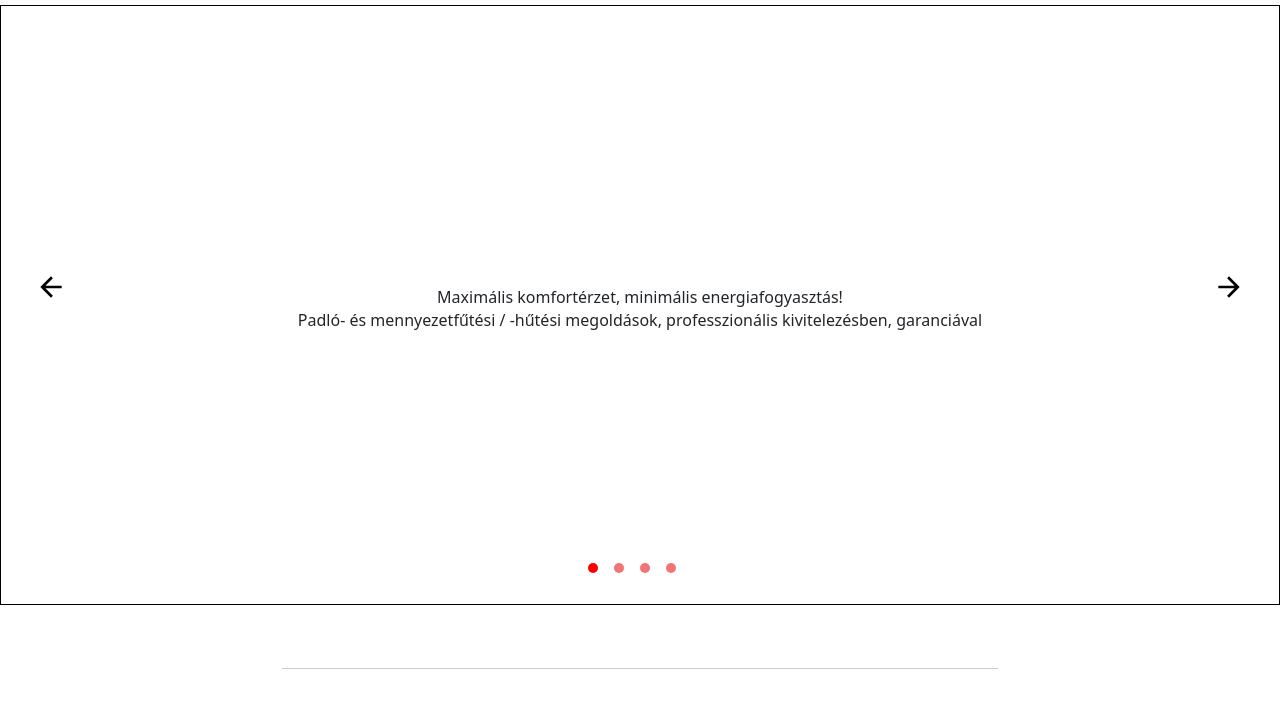
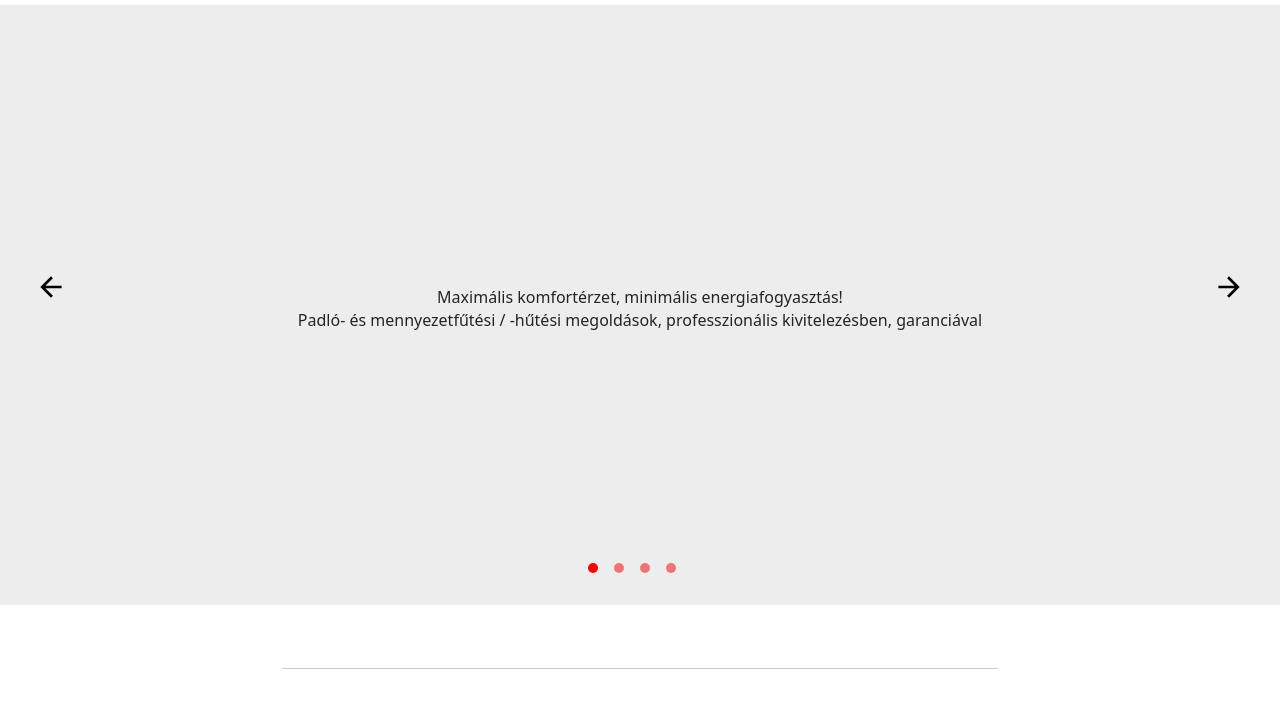
Before and after one commit to Damniel009/gatsby, a Gatsby site: page / in a window 1280 px wide. Shown: the part 85-799 px from the top of the page. Built offline with nearby package versions, Linux system fonts and the light colour scheme; Gatsby itself is replaced by a stand-in of ours.

Commit message:
Removed unused code

```diff
--- a/src/components/carousel/carousel.tsx
+++ b/src/components/carousel/carousel.tsx
@@ -49,7 +49,7 @@ export default function Carousel() {
           <ButtonBack>
             <ArrowBackIcon className="carousel_navigation_button" />
           </ButtonBack>
-          <Slider className="mockSlider">
+          <Slider>
             {slideArrays.map((slide, index) => (
               <CustomSlide
                 key={index}
--- a/src/components/carousel/style.scss
+++ b/src/components/carousel/style.scss
@@ -2,9 +2,6 @@
   width: 100%;
   height: 200px;
   background-color: bisque;
-}
-
-.mockSlider {
 }
 
 .carousel__back-button {
@@ -54,7 +51,8 @@
 .slide {
   height: 600px !important;
   width: fit-content;
-  border: 1px solid black;
+  background-color: rgb(128 128 128 / 14%);
+  // border: 1px solid black;
   padding: 10px 70px;
 
   .slideContent {
```
